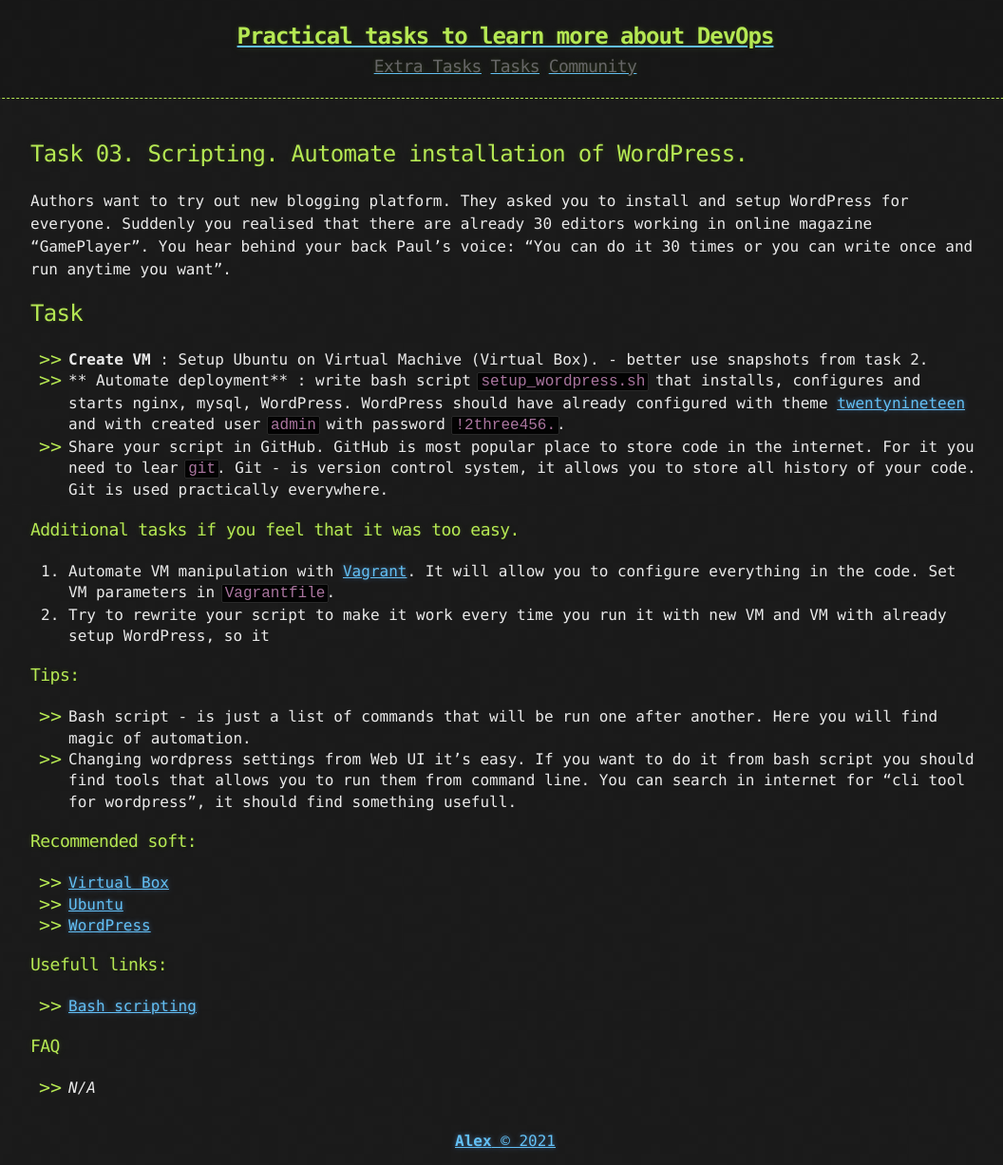
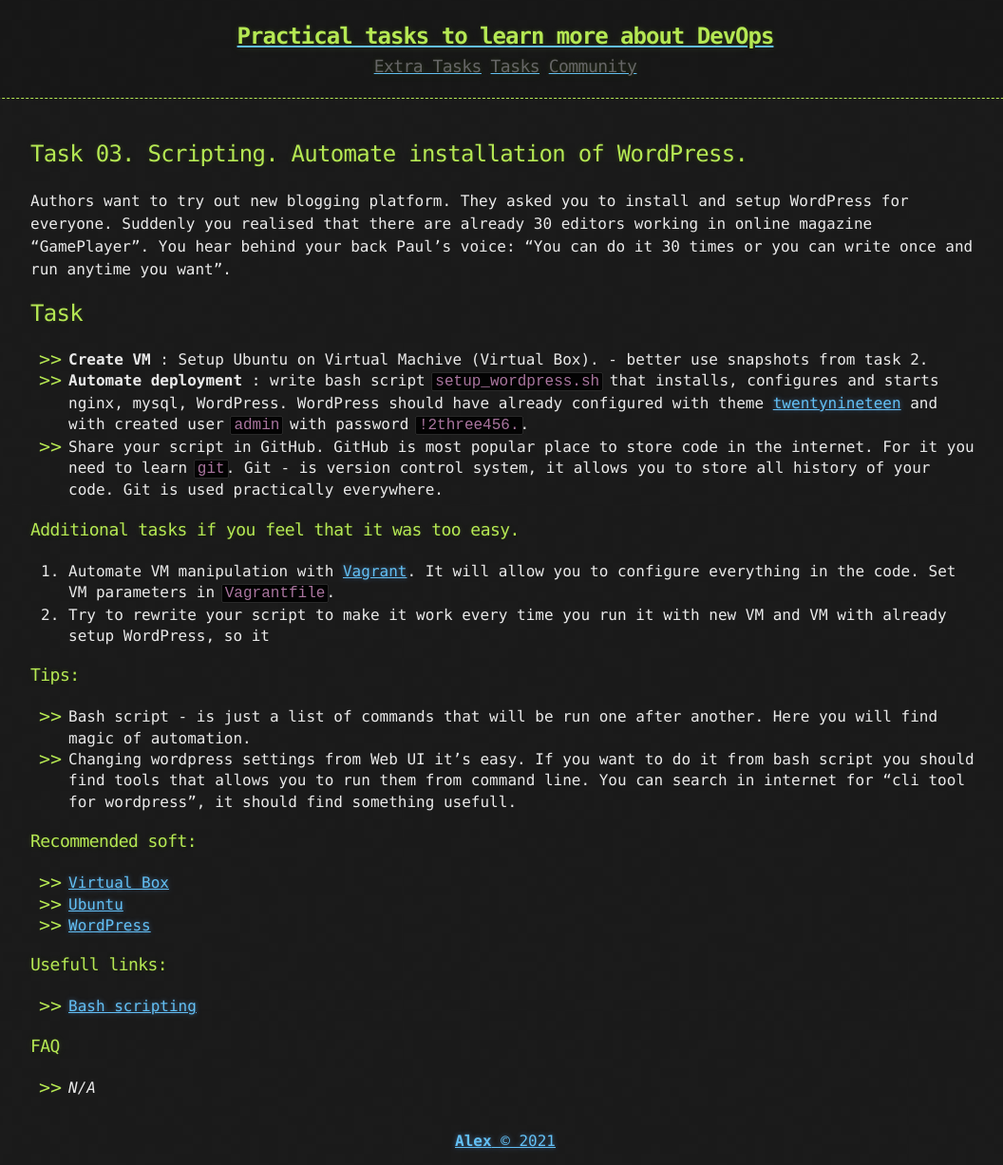
Before and after one commit to korney4eg/korney4eg.github.io, a Jekyll site: the page built from tasks/_posts/2021-01-01-phase1-task3-scripting.md, in a window 1280 px wide. Shown: the whole page at 95% size, without its empty margins (108-1164 px from the left). Built offline with Jekyll 4.4.1, drawn with Linux system fonts in a browser that asks for light colours.

Commit message:
fix typos

```diff
--- a/tasks/_posts/2021-01-01-phase1-task3-scripting.md
+++ b/tasks/_posts/2021-01-01-phase1-task3-scripting.md
@@ -11,8 +11,8 @@ Authors want to try out new blogging platform. They asked you to install and set
 ## Task
 
 * **Create VM** : Setup Ubuntu on Virtual Machive (Virtual Box). - better use snapshots from task 2.
-* ** Automate deployment** : write bash script `setup_wordpress.sh` that installs, configures and starts nginx, mysql, WordPress. WordPress should have already configured with theme [twentynineteen](https://ru.wordpress.org/themes/twentynineteen/) and with created user `admin` with password `!2three456.`.
-* Share your script in GitHub. GitHub is most popular place to store code in the internet. For it you need to lear `git`. Git - is version control system, it allows you to store all history of your code. Git is used practically everywhere.
+* **Automate deployment** : write bash script `setup_wordpress.sh` that installs, configures and starts nginx, mysql, WordPress. WordPress should have already configured with theme [twentynineteen](https://ru.wordpress.org/themes/twentynineteen/) and with created user `admin` with password `!2three456.`.
+* Share your script in GitHub. GitHub is most popular place to store code in the internet. For it you need to learn `git`. Git - is version control system, it allows you to store all history of your code. Git is used practically everywhere.
 
 ### Additional tasks if you feel that it was too easy.
 1. Automate VM manipulation with [Vagrant](https://www.vagrantup.com/downloads). It will allow you to configure everything in the code. Set VM parameters in `Vagrantfile`.
```
